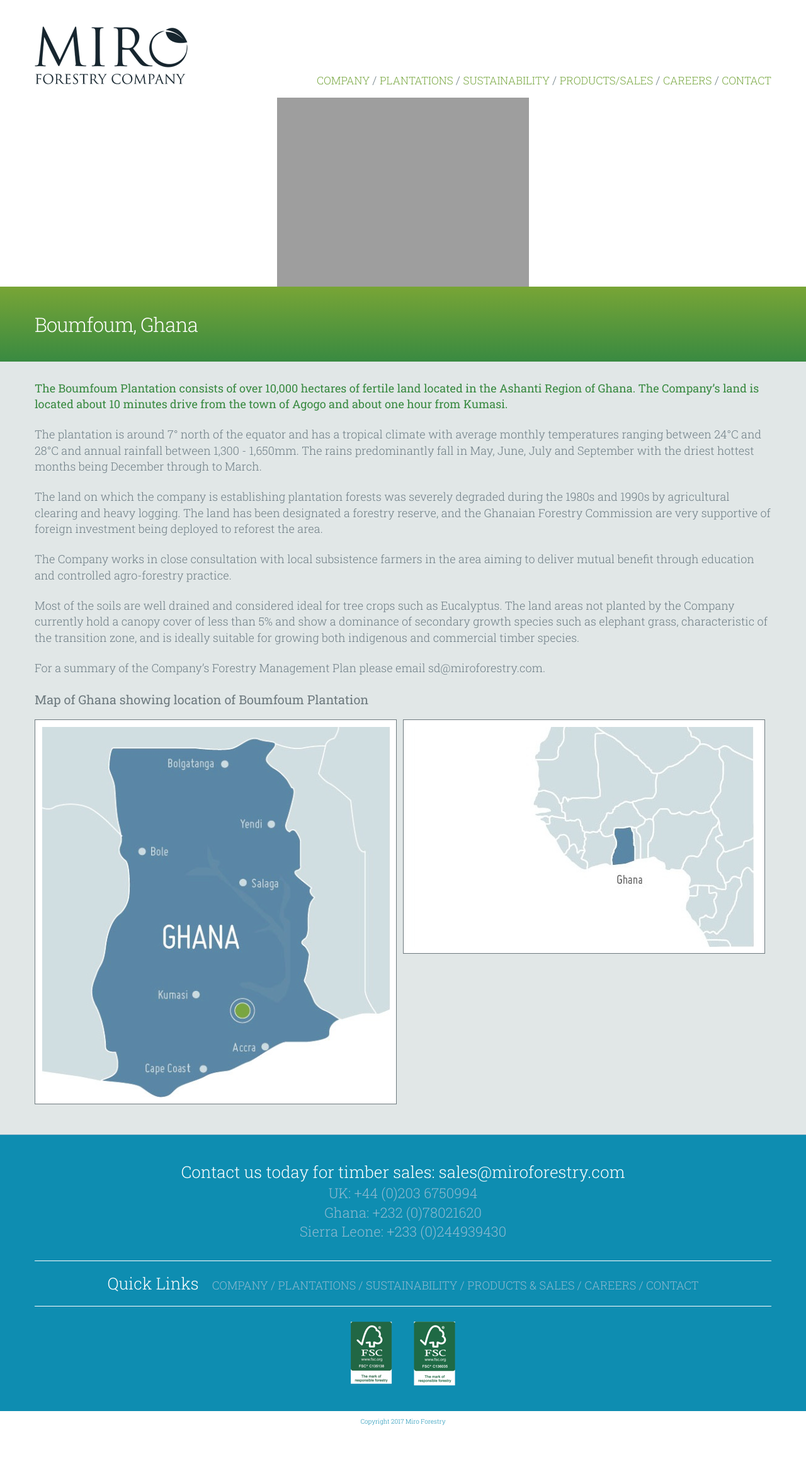
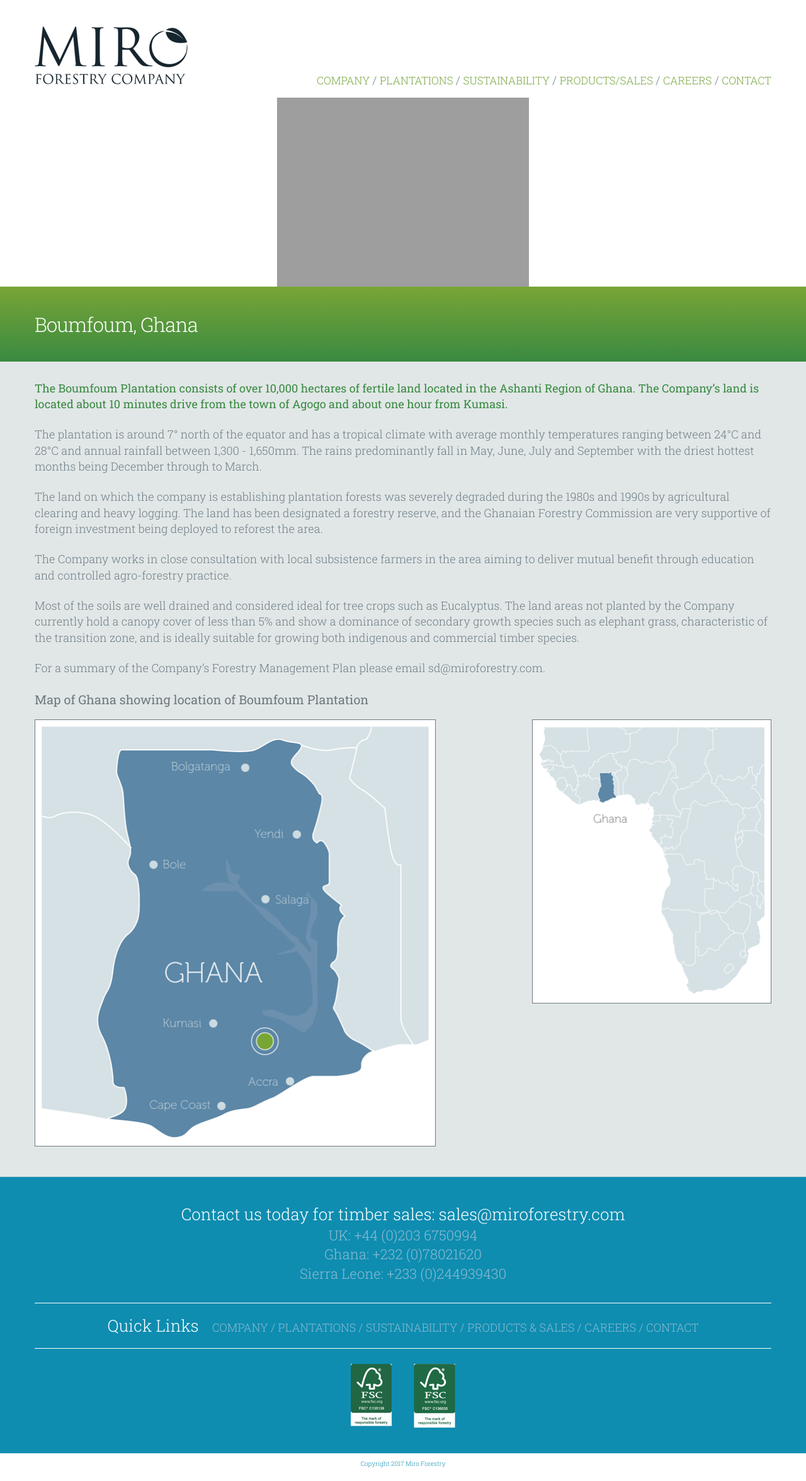
Before and after one commit to asmt3/www.miroforestry.com, a Jekyll site: the page built from plantations/boumfoum-ghana.html, in a window 1280 px wide. Shown: the whole page at 63% size. Built offline with Jekyll 4.4.1, drawn with Linux system fonts in a browser that asks for light colours; nearby versions of some CDN libraries; before the commit the page ends 2284 px from its top, so only the background shows below that.

Commit message:
new maps

```diff
--- a/_sass/minima/_layout.scss
+++ b/_sass/minima/_layout.scss
@@ -591,13 +591,19 @@
   }
   @include media-query-on-laptop() {
 
-    .container:nth-child(1) {
+    .map:nth-child(1) .container {
+      width:615px;
       margin-right:10px;
+    }
+    .map:nth-child(2) .container {
+      width:358px;
     }
 
     .map {
       float:left;
-      width:50%;
+    }
+    .map:nth-child(2) {
+      float:right;
     }
   }
 }
```
Also changed, not shown: assets/images/ghana/boumfoum-in-ghana.png, assets/images/ghana/ghana-in-africa.png, assets/images/sierra-leone/sierra-leone-in-africa.png, assets/images/sierra-leone/yoni-in-sierra-leone.png.
